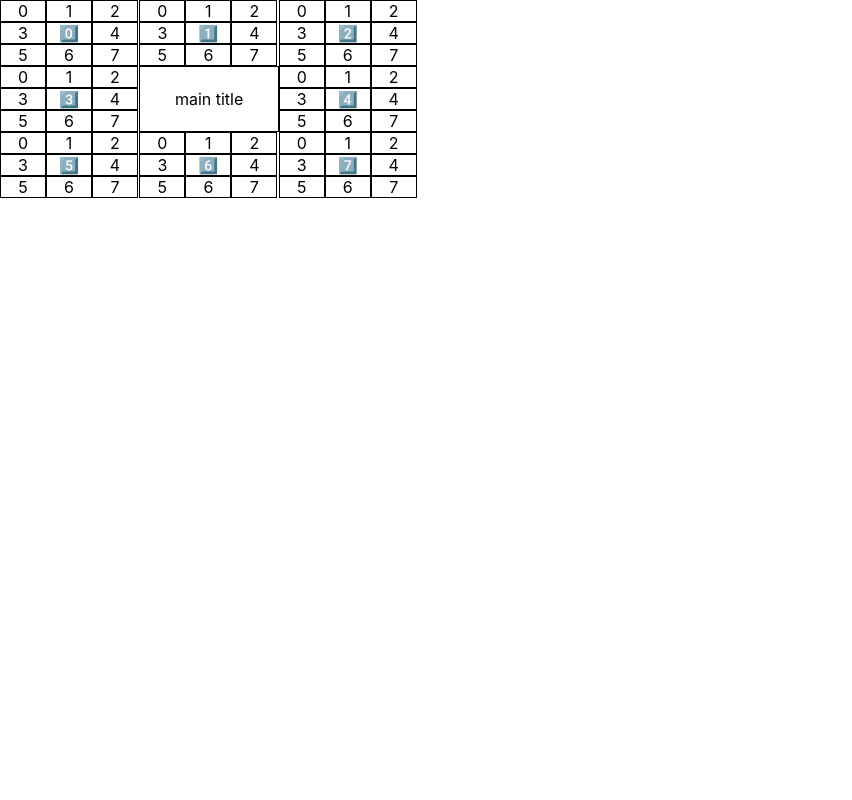
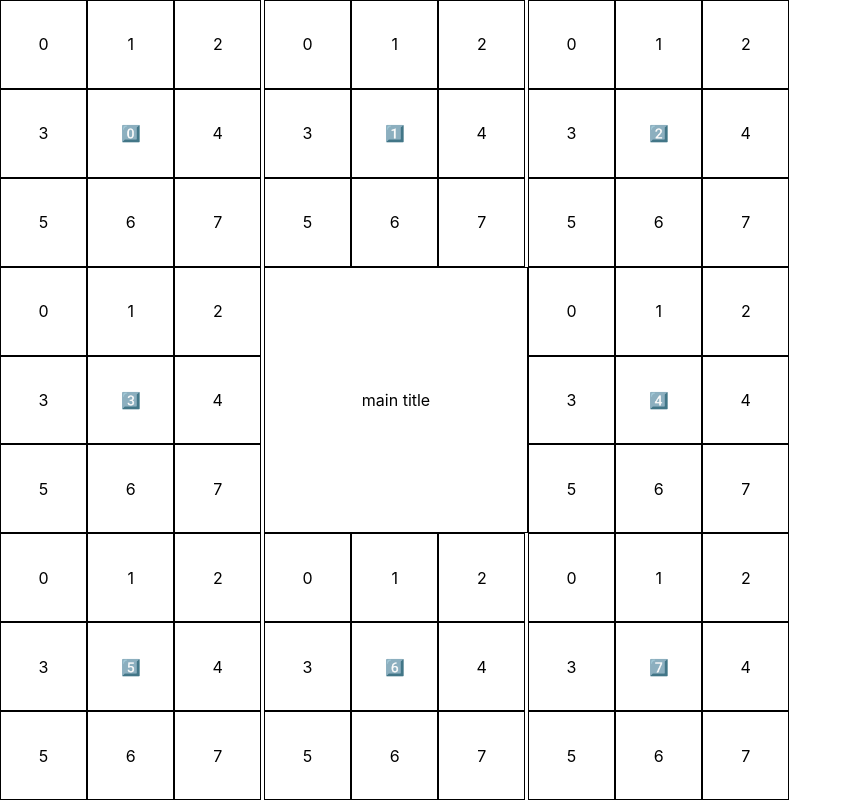
Before and after one commit to hewonjeong/mandala, a React (Create React App) app: page / in a window 1280 px wide. Shown: the whole page, without its empty margins (0-852 px from the left). Built offline with nearby package versions, Linux system fonts and the light colour scheme.

Commit message:
App styling

```diff
--- /dev/null
+++ b/src/components/App/App.module.scss
@@ -0,0 +1,4 @@
+.App > :first-child {
+  width: 800px;
+  height: 800px;
+}
--- a/src/components/App/App.tsx
+++ b/src/components/App/App.tsx
@@ -1,14 +1,21 @@
-import React, { Component } from 'react';
-import Block from '../../types/Block';
+import React, { Component } from 'react'
+import BlockClass from '../../types/Block'
+import Block from '../Block'
+import style from './App.module.scss'
 
 interface Props {
-  block: Block;
+  block: BlockClass
+  onClickBlock: (newBlock: BlockClass) => void
 }
 
 class App extends Component<Props> {
   render() {
-    return <div className="App">Let's make mandala art planner🕺🏻</div>;
+    return (
+      <div className={style.App}>
+        <Block block={this.props.block} onClick={this.props.onClickBlock} />
+      </div>
+    )
   }
 }
 
-export default App;
+export default App
--- a/src/components/App/AppContainer.tsx
+++ b/src/components/App/AppContainer.tsx
@@ -2,7 +2,6 @@ import React, { Component } from 'react'
 import BlockClass from '../../types/Block'
 import App from './App'
 import block from '../../samples/block'
-import Block from '../Block'
 
 interface Props {}
 
@@ -18,14 +17,21 @@ export default class AppContainer extends Component<Props, State> {
 
   loadBlock = () => block
 
+  /*  onClickBlock = (e: React.MouseEvent<HTMLDivElement>) => {
+    console.log(e.target)
+  } */
+
+  onClickBlock = (newBlock: BlockClass) => {
+    console.log(newBlock)
+    //this.setState({ newBlock })
+  }
+
   render() {
     const { block } = this.state
     return block ? (
-      <div style={{ display: 'flex', flexWrap: 'wrap' }}>
-        <Block block={block} />
-      </div>
+      <App block={block} onClickBlock={this.onClickBlock} />
     ) : (
-      ''
+      <div>Let's make mandala art planner🕺🏻</div>
     )
   }
 }
```
